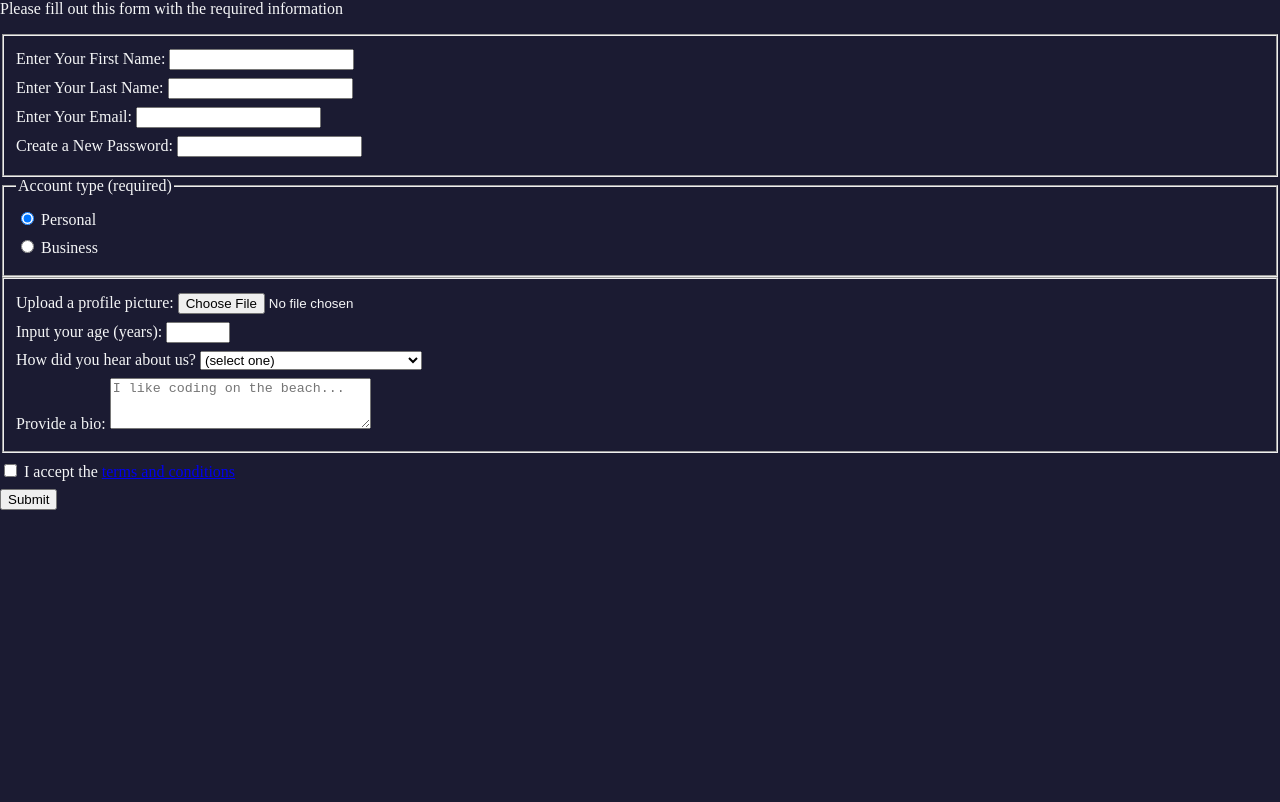
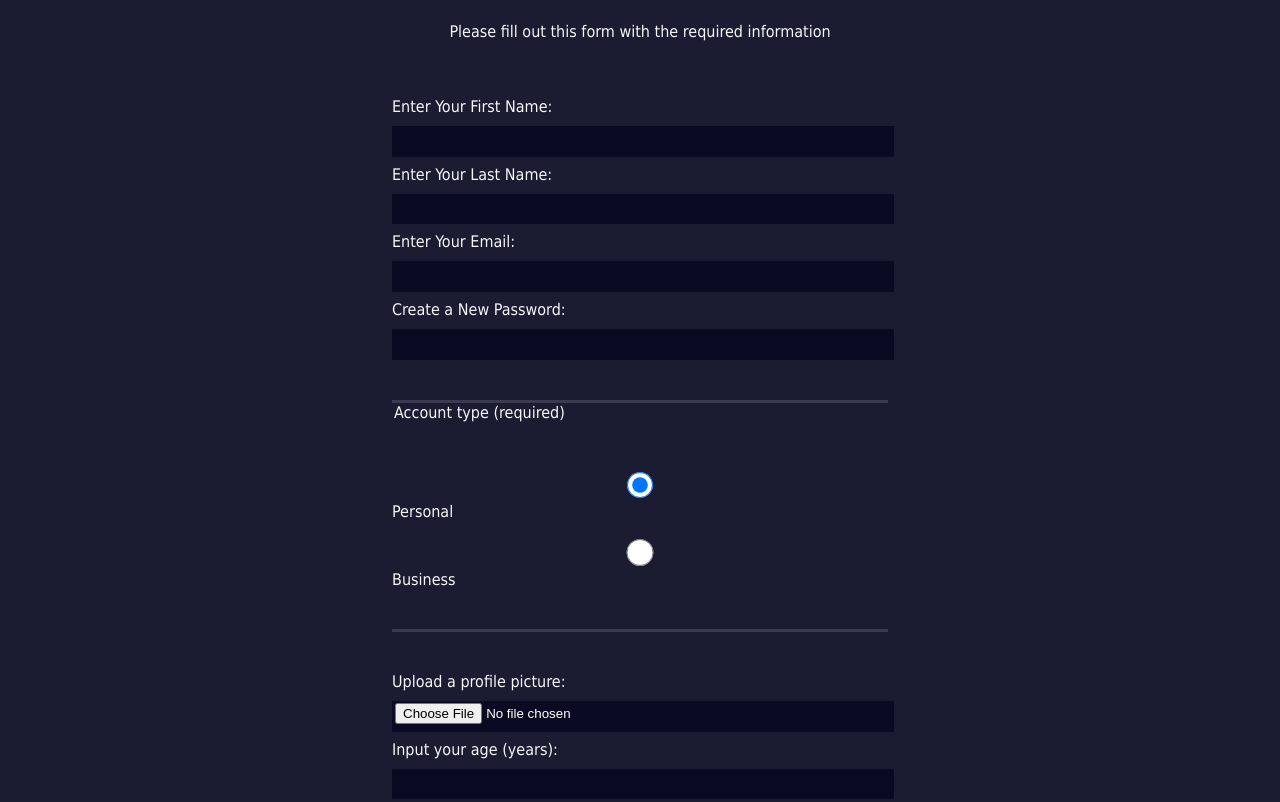
Before and after one commit to Cavalcanters/Registration-Form, a plain HTML site: page index.html in a window 1280 px wide. Shown: the part 80-882 px from the top of the page. Before the commit the page ends 821 px from the top, so only its background shows below. Drawn offline with Linux system fonts and the light colour scheme.

Commit message:
Add files via upload

```diff
--- a/styles.css
+++ b/styles.css
@@ -4,9 +4,77 @@ body {
   margin: 0;
   background-color: #1b1b32;
   color: #f5f6f7;
+  font-family: Tahoma;
+  font-size: 16px;
+}
+
+h1, p {
+  margin: 1em auto;
+  text-align: center;
+}
+
+form {
+  width: 60vw;
+  max-width: 500px;
+  min-width: 300px;
+  margin: 0 auto;
+  padding-bottom: 2em;
+}
+
+fieldset {
+  border: none;
+  padding: 2rem 0;
+  border-bottom: 3px solid #3b3b4f;
+}
+
+fieldset:last-of-type {
+  border-bottom: none;
 }
 
 label {
   display: block;
   margin: 0.5rem 0;
 }
+
+input,
+textarea,
+select {
+  margin: 10px 0 0 0;
+  width: 100%;
+  min-height: 2em;
+}
+
+input, textarea {
+  background-color: #0a0a23;
+  border: 1px solid #0a0a23;
+  color: #ffffff;
+}
+
+.inline {
+  width: unset;
+  margin: 0 0.5em 0 0;
+  vertical-align: middle;
+}
+
+input[type="submit"] {
+  display: block;
+  width: 60%;
+  margin: 1em auto;
+  height: 2em;
+  font-size: 1.1rem;
+  background-color: #3b3b4f;
+  border-color: white;
+  min-width: 300px;
+}
+
+input[type="file"] {
+  padding: 1px 2px;
+}
+
+.inline{
+  display: inline;
+}
+
+a {
+  color: #dfdfe2;
+}
```
Lines whose indentation alone changed are shown as unchanged.
